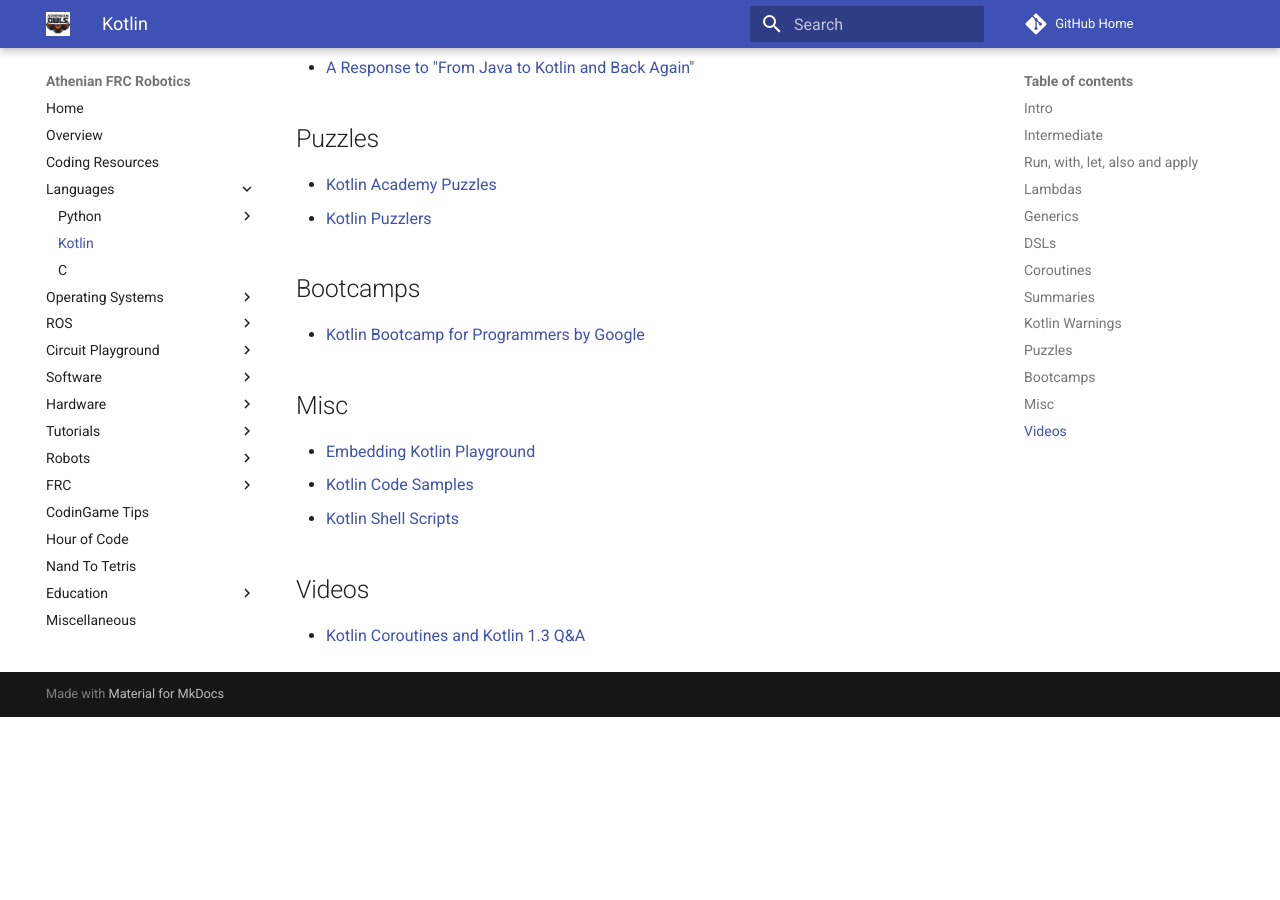
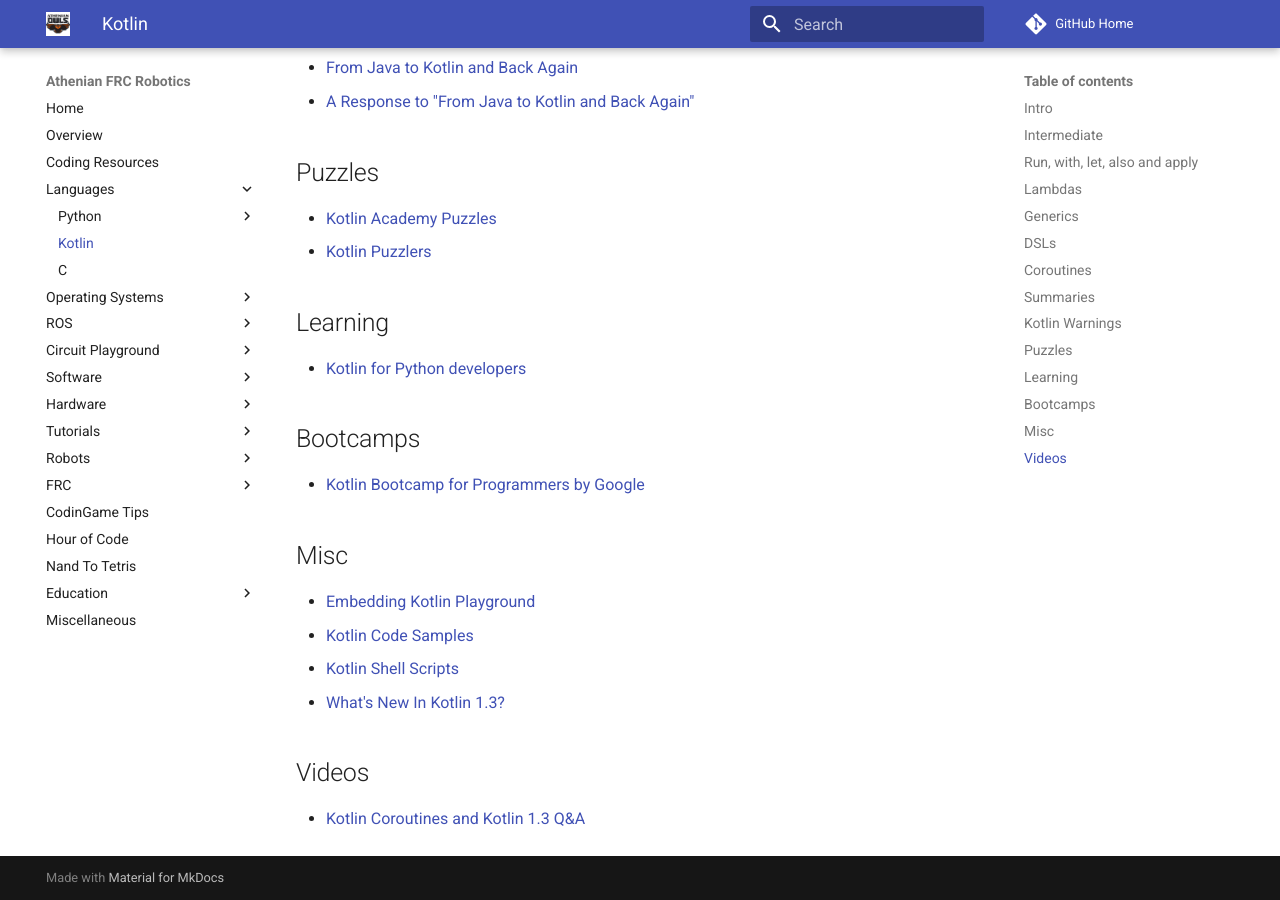
Before and after one commit to athenian-robotics/athenian-robotics-mkdocs, an MkDocs documentation site: the page built from docs/kotlin.md, in a window 1280 px wide and 900 px high, scrolled down 4736 px. Built offline with MkDocs 1.6.1 and Material for MkDocs 9.7.7, drawn with Linux system fonts in a browser that asks for light colours; comment, search, counter and statistics services are not loaded; before the commit the page ends 5453 px from its top, so only the background shows below that; some of the changed text lies outside the part shown.

Commit message:
Update docs

```diff
--- a/docs/kotlin.md
+++ b/docs/kotlin.md
@@ -76,6 +76,7 @@
 * [Demystifying the inline keyword](https://www.kotlindevelopment.com/inline-noinline-crossinline-reified/)
 * [Kotlin made Interface so much better](https://medium.com/@elye.project/kotlin-made-interface-so-much-better-bbeaa59abdd7)
 * [What Are Kotlin Contracts and How Are They Useful?](https://pspdfkit.com/blog/2018/kotlin-contracts/#)
+* [Kotlin’s vararg and spread operator](https://proandroiddev.com/kotlins-vararg-and-spread-operator-4200c07d65e1)
 
 ## Run, with, let, also and apply
 * [The difference between ‘let’, ‘apply’, ‘with’, ‘run’ and ‘also’](https://medium.com/@tpolansk/the-difference-between-kotlins-functions-let-apply-with-run-and-else-ca51a4c696b8)
@@ -139,6 +140,9 @@
 * [Kotlin Academy Puzzles](https://blog.kotlin-academy.com/puzzlers-on-kotlin-academy-week-1-84f42437ee94)
 * [Kotlin Puzzlers](https://github.com/angryziber/kotlin-puzzlers)
 
+## Learning
+* [Kotlin for Python developers](https://khan.github.io/kotlin-for-python-developers/#setters-and-getters)
+
 ## Bootcamps
 * [Kotlin Bootcamp for Programmers by Google](https://in.udacity.com/course/kotlin-bootcamp-for-programmers--ud9011)
 
@@ -146,6 +150,7 @@
 * [Embedding Kotlin Playground](https://blog.jetbrains.com/kotlin/2018/04/embedding-kotlin-playground/)
 * [Kotlin Code Samples](https://github.com/thomasnield/kotlin_for_java_devs_talk/tree/master/src/main/kotlin/org/nield)
 * [Kotlin Shell Scripts](https://medium.com/@OhadShai/type-safety-in-the-shell-with-kscript-7dd40d022537)
+* [What's New In Kotlin 1.3?](https://todd.ginsberg.com/post/kotlin-1.3-features/)
 
 ## Videos
 * [Kotlin Coroutines and Kotlin 1.3 Q&A](https://www.youtube.com/watch?v=FAhR_sqlUy4)
```
Also changed, not shown: docs/git.md (+3 -0 lines), docs/learning-python.md (+0 -3 lines), docs/python.md (+3 -0 lines).
